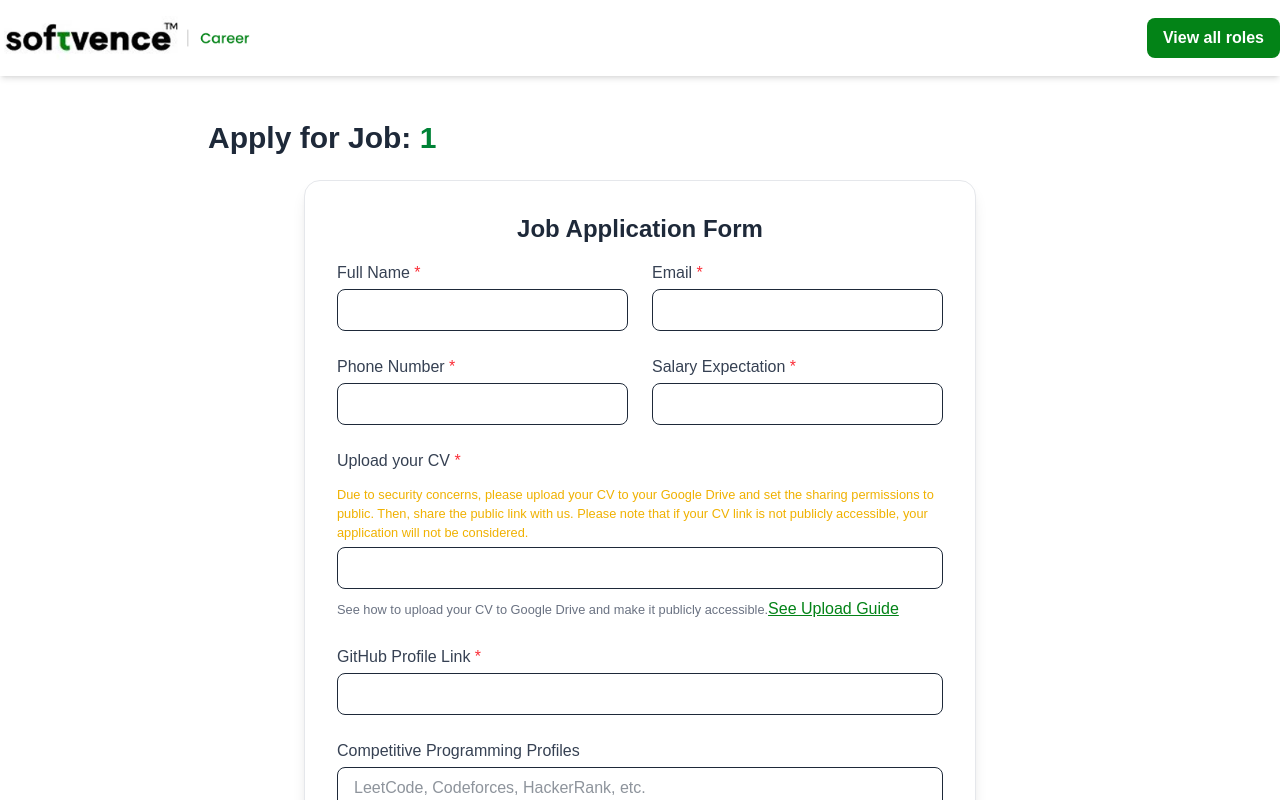
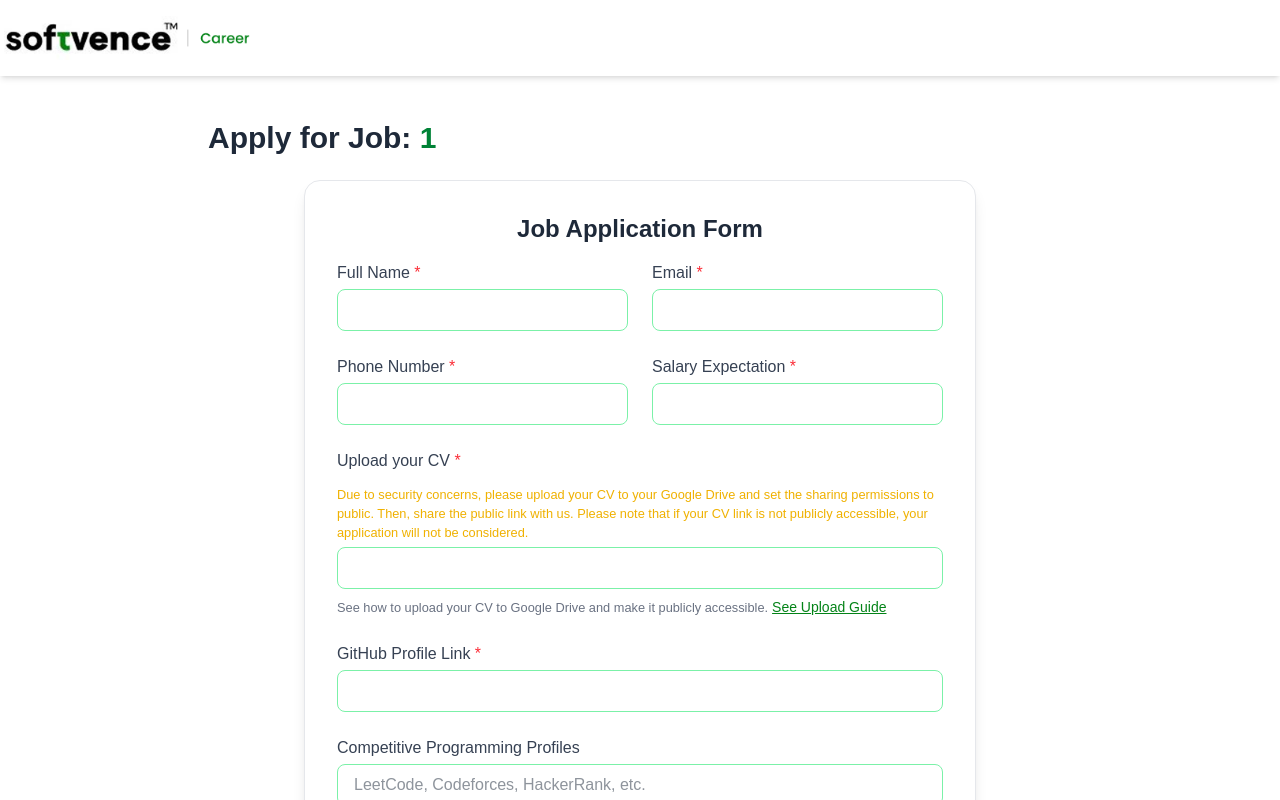
Before and after one commit to Rashad-Stack/softvence-skill-job, a Next.js app: page /job/1/apply/1 in a window 1280 px wide. Shown: the top 800 px of the page. Built offline with nearby package versions, Linux system fonts and the light colour scheme.

Commit message:
update application form design

```diff
--- a/app/job/[slug]/apply/_components/JobApplicationForm.jsx
+++ b/app/job/[slug]/apply/_components/JobApplicationForm.jsx
@@ -61,7 +61,7 @@ export default function JobApplicationForm({ id }) {
                 message: "Name must be at least 3 characters",
               },
             })}
-            className="border rounded-lg px-4 py-2 focus:outline-none focus:ring-2 focus:ring-green-500"
+            className="border rounded-lg border-green-300 px-4 py-2 focus:outline-none focus:ring focus:ring-green-400"
           />
           {errors.name && (
             <span className="text-sm text-red-500 mt-1">
@@ -80,7 +80,7 @@ export default function JobApplicationForm({ id }) {
                 message: "Enter a valid email address",
               },
             })}
-            className="border rounded-lg px-4 py-2 focus:outline-none focus:ring-2 focus:ring-green-500"
+            className="border rounded-lg border-green-300 px-4 py-2 focus:outline-none focus:ring focus:ring-green-400"
           />
           {errors.email && (
             <span className="text-sm text-red-500 mt-1">
@@ -101,7 +101,7 @@ export default function JobApplicationForm({ id }) {
                 message: "Enter a valid phone number",
               },
             })}
-            className="border rounded-lg px-4 py-2 focus:outline-none focus:ring-2 focus:ring-green-500"
+            className="border rounded-lg border-green-300 px-4 py-2 focus:outline-none focus:ring focus:ring-green-400"
           />
           {errors.phone && (
             <span className="text-sm text-red-500 mt-1">
@@ -120,7 +120,7 @@ export default function JobApplicationForm({ id }) {
               required: "Salary is required", validate: (value) =>
                 !isNaN(value) && parseInt(value) > 0 || "Enter a valid number",
             })}
-            className="border rounded-lg px-4 py-2 focus:outline-none focus:ring-2 focus:ring-green-500"
+            className="border rounded-lg border-green-300 px-4 py-2 focus:outline-none focus:ring focus:ring-green-400"
           />
           {errors.salary && (
             <span className="text-sm text-red-500 mt-1">
@@ -148,7 +148,7 @@ export default function JobApplicationForm({ id }) {
               message: "Enter a valid Google Drive link",
             },
           })}
-          className="border rounded-lg px-4 py-2 focus:outline-none focus:ring-2 focus:ring-green-500"
+          className="border rounded-lg border-green-300 px-4 py-2 focus:outline-none focus:ring focus:ring-green-400"
         />
         {errors.resume && (
           <span className="text-sm text-red-500 mt-1">
@@ -158,7 +158,7 @@ export default function JobApplicationForm({ id }) {
         <small className="text-gray-500 mt-2">
           See how to upload your CV to Google Drive and make it publicly accessible.
           <a
-            className='text-[#038317] text-[16px] font-medium leading-normal underline'
+            className='text-[#038317] text-sm font-medium leading-normal underline ml-1'
             href="https://www.youtube.com/watch?v=l8lr-QJ7mdA"
             target="_blank"
             rel="noopener noreferrer">
@@ -179,7 +179,7 @@ export default function JobApplicationForm({ id }) {
               message: "Enter a valid GitHub profile URL",
             },
           })}
-          className="border rounded-lg px-4 py-2 focus:outline-none focus:ring-2 focus:ring-green-500"
+          className="border rounded-lg border-green-300 px-4 py-2 focus:outline-none focus:ring focus:ring-green-400"
         />
         {errors.github && (
           <span className="text-sm text-red-500 mt-1">
@@ -201,7 +201,7 @@ export default function JobApplicationForm({ id }) {
               message: "Enter a valid URL",
             },
           })}
-          className="border rounded-lg px-4 py-2 focus:outline-none focus:ring-2 focus:ring-green-500"
+          className="border rounded-lg border-green-300 px-4 py-2 focus:outline-none focus:ring focus:ring-green-400"
         />
       </div>
 
--- a/app/page.jsx
+++ b/app/page.jsx
@@ -1,3 +1,4 @@
+
 import DesignerRole from "@/components/HomeComponets/DesignerRole";
 import axiosInstance from "@/lib/axios";
 
@@ -19,11 +20,10 @@ export default async function Home() {
           </p>
 
           {/* Developer Roles */}
-          <DesignerRole designerJobs={data.data} developer={true}/>
+          <DesignerRole designerJobs={data.data} developer={true} />
 
           {/* Designer Roles */}
-          <DesignerRole designerJobs={data.data} developer={false}/>
-
+          <DesignerRole designerJobs={data.data} developer={false} />
         </div>
       </section>
     </main>
--- a/components/HomeComponets/DesignerRole.jsx
+++ b/components/HomeComponets/DesignerRole.jsx
@@ -12,7 +12,6 @@ import JobCard from "../JobCard";
 export default function DesignerRole({ designerJobs, developer }) {
 
   const swiperRef = useRef(null);
-
   if (designerJobs.length === 0) {
     return (
       <div className="text-center py-10">
@@ -35,12 +34,12 @@ export default function DesignerRole({ designerJobs, developer }) {
           designerJobs.length >= 4 && <div className="flex items-center gap-4">
             <button
               onClick={() => swiperRef.current?.slidePrev()}
-              className="lg:w-12 lg:h-12 w-9 h-9 flex items-center justify-center rounded-full border border-[#3C8303] text-[#3C8303] hover:bg-[#3C8303] hover:text-white transition">
+              className="lg:w-12 lg:h-12 w-9 h-9 flex items-center justify-center rounded-full border border-[#3C8303] text-[#3C8303] hover:bg-[#3C8303] hover:text-white transition duration-500 cursor-pointer ease-in-out">
               <FiArrowLeft size={24} />
             </button>
             <button
               onClick={() => swiperRef.current?.slideNext()}
-              className="lg:w-12 lg:h-12 w-9 h-9 flex items-center justify-center rounded-full border border-[#3C8303] text-[#3C8303] hover:bg-[#3C8303] hover:text-white transition">
+              className="lg:w-12 lg:h-12 w-9 h-9 flex items-center justify-center rounded-full border border-[#3C8303] text-[#3C8303] hover:bg-[#3C8303] hover:text-white transition cursor-pointer duration-500 ease-in-out">
               <FiArrowRight size={24} />
             </button>
           </div>
@@ -74,7 +73,7 @@ export default function DesignerRole({ designerJobs, developer }) {
           })
         }
         {
-          designerJobs.filter((developerJob) => developerJob.category.name.toLowerCase().includes('designer') || developerJob.category.name.toLowerCase().includes('design')).sort((a, b) => new Date(a.createdAt) - new Date(b.createdAt)).map((job) => {
+          designerJobs.filter((developerJob) => developerJob.category.name.toLowerCase().includes('designer') || developerJob.category.name.toLowerCase().includes('design')).sort((a, b) => new Date(b.createdAt) - new Date(a.createdAt)).map((job) => {
             if (!developer) {
               return <SwiperSlide key={job.id} className="lg:py-4 pt-5 lg:pb-5 pb-5">
                 <JobCard job={job} />
@@ -83,6 +82,7 @@ export default function DesignerRole({ designerJobs, developer }) {
           })
         }
 
+
       </Swiper>
     </div>
   );
--- a/shared/Navbar.jsx
+++ b/shared/Navbar.jsx
@@ -21,9 +21,9 @@ export default function Navbar() {
         </Link>
 
         {/* Button */}
-        <Link className="text-sm sm:text-base bg-[#038317] text-white px-4 py-2 rounded-lg hover:bg-[#40854a] transition font-pop font-semibold" href="/careers" aria-label="View all job roles">
+        {/* <Link className="text-sm sm:text-base bg-[#038317] text-white px-4 py-2 rounded-lg hover:bg-[#40854a] transition font-pop font-semibold" href="/careers" aria-label="View all job roles">
             View all roles
-        </Link>
+        </Link> */}
 
       </div>
     </nav>
```
